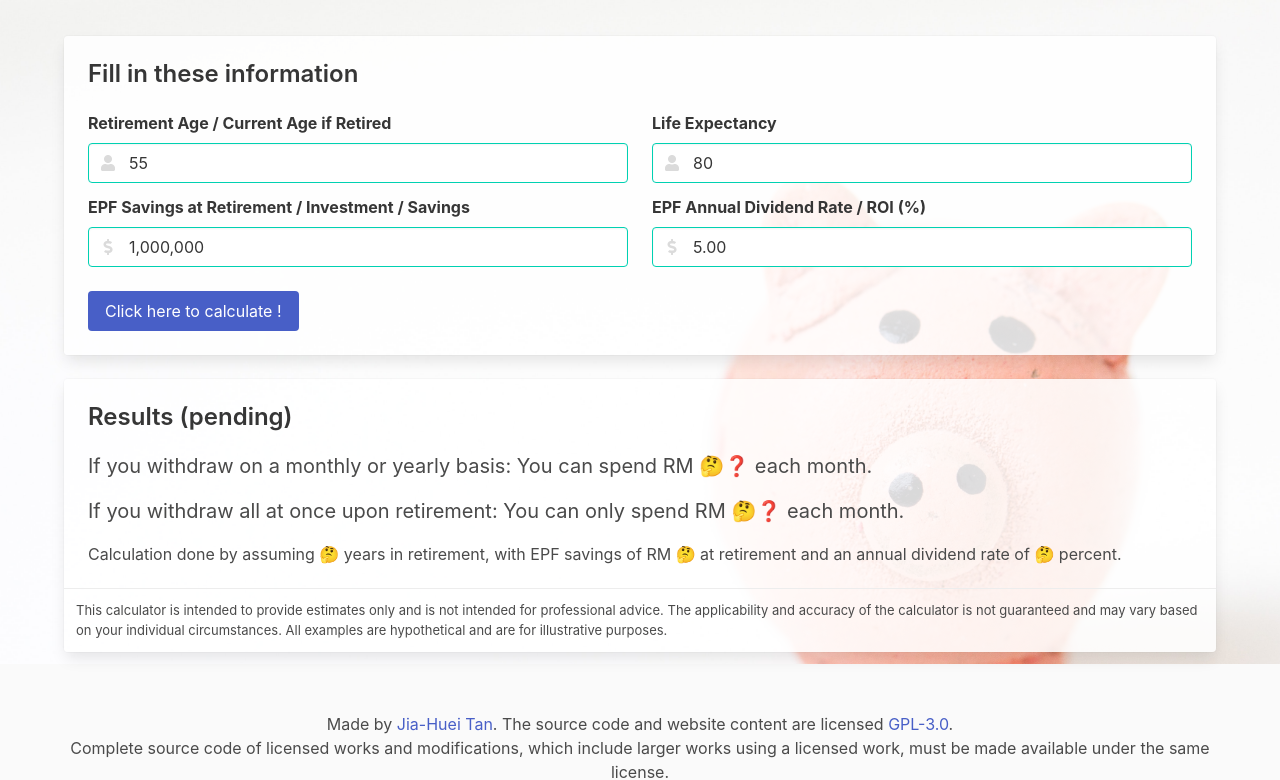
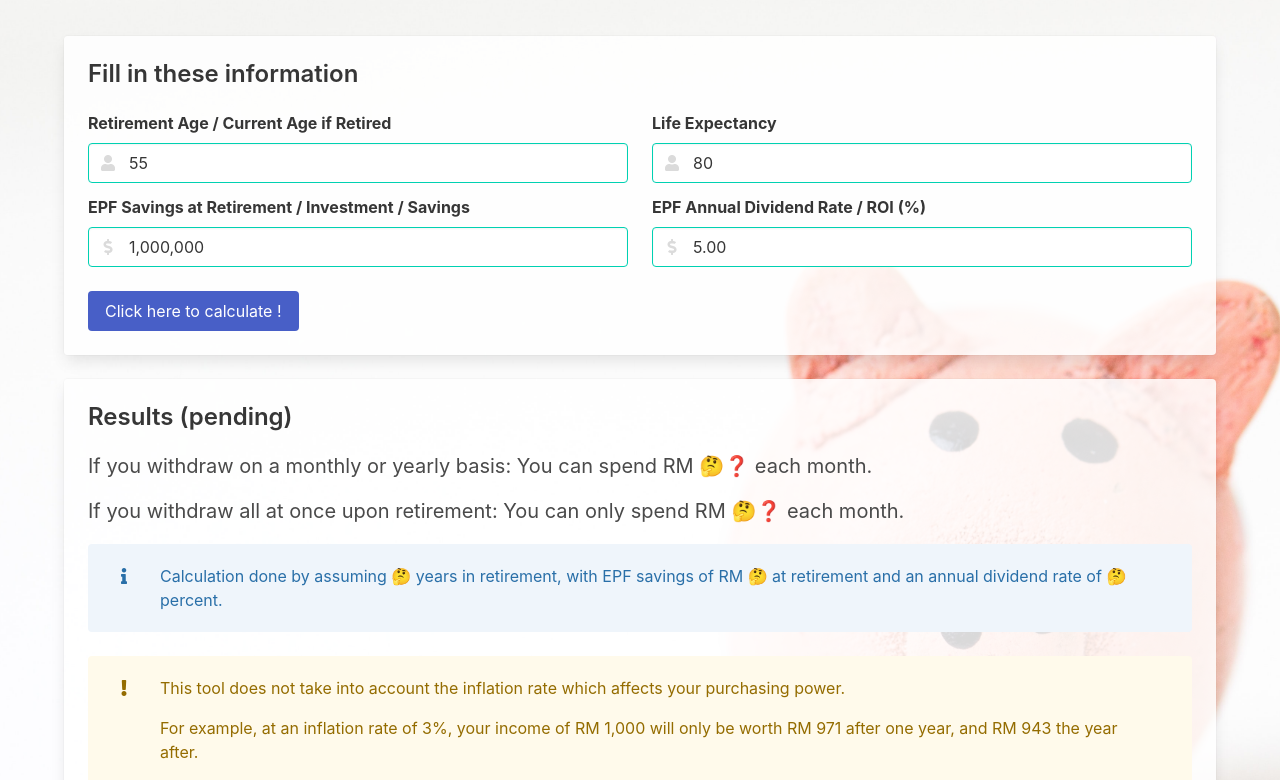
Before and after one commit to photonea/personal-finance-calculators-alt, a plain HTML site: page calc/retirement-monthly-withdraw.html in a window 1280 px wide. Shown: the part 173-953 px from the top of the page. Drawn offline with nearby package versions, Linux system fonts and the light colour scheme.

Commit message:
add limitations, info notification bubbles

```diff
--- a/calc/retirement-monthly-withdraw.html
+++ b/calc/retirement-monthly-withdraw.html
@@ -176,11 +176,44 @@
                 If you withdraw all at once upon retirement: You can only spend RM
                 <span id="monthlyWithdrawSimpleResult">🤔❓</span> each month.
               </p>
-              <p class="subtitle is-6">
-                Calculation done by assuming <span id="yearsInRetirement">🤔</span> years in
-                retirement, with EPF savings of RM <span id="retireSaving">🤔</span> at retirement
-                and an annual dividend rate of <span id="dividendRate">🤔</span> percent.
-              </p>
+              <div class="notification is-info is-light">
+                <div class="columns">
+                  <div class="column is-narrow">
+                    <span class="icon">
+                      <i class="fas fa-info"></i>
+                    </span>
+                  </div>
+
+                  <div class="column">
+                    <p>
+                      Calculation done by assuming <span id="yearsInRetirement">🤔</span> years in
+                      retirement, with EPF savings of RM <span id="retireSaving">🤔</span> at
+                      retirement and an annual dividend rate of
+                      <span id="dividendRate">🤔</span> percent.
+                    </p>
+                  </div>
+                </div>
+              </div>
+              <div class="notification is-warning is-light">
+                <div class="columns">
+                  <div class="column is-narrow">
+                    <span class="icon">
+                      <i class="fas fa-exclamation"></i>
+                    </span>
+                  </div>
+
+                  <div class="column">
+                    <p>
+                      This tool does not take into account the inflation rate which affects your
+                      purchasing power.
+                    </p>
+                    <p>
+                      For example, at an inflation rate of 3%, your income of RM 1,000 will only be
+                      worth RM 971 after one year, and RM 943 the year after.
+                    </p>
+                  </div>
+                </div>
+              </div>
             </div>
           </div>
           <footer class="card-footer">
```
